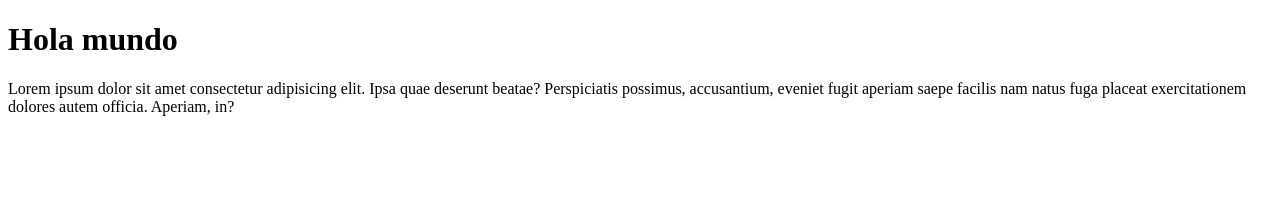
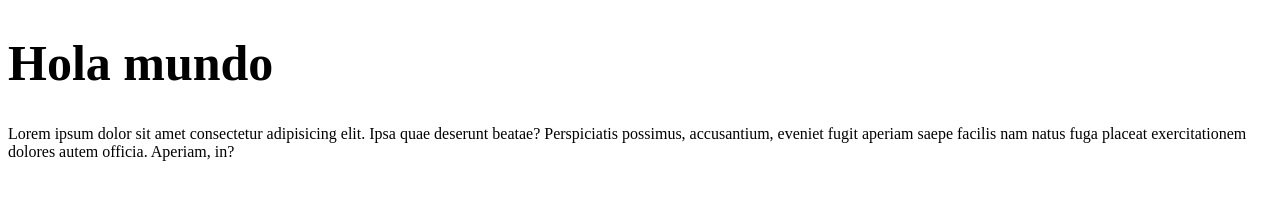
Before and after one commit to luccasrenner-zz/GIT_ACAMICA, a plain HTML site: page index.html in a window 1280 px wide. Drawn offline with Linux system fonts and the light colour scheme.

Commit message:
Add css file

```diff
--- a/index.html
+++ b/index.html
@@ -4,6 +4,7 @@
     <meta charset="UTF-8">
     <meta name="viewport" content="width=device-width, initial-scale=1.0">
     <title>Document</title>
+    <link rel="stylesheet" href="./styles.css">
 </head>
 <body>
 
--- /dev/null
+++ b/styles.css
@@ -0,0 +1,3 @@
+h1 {
+    font-size: 50px;
+}
```
